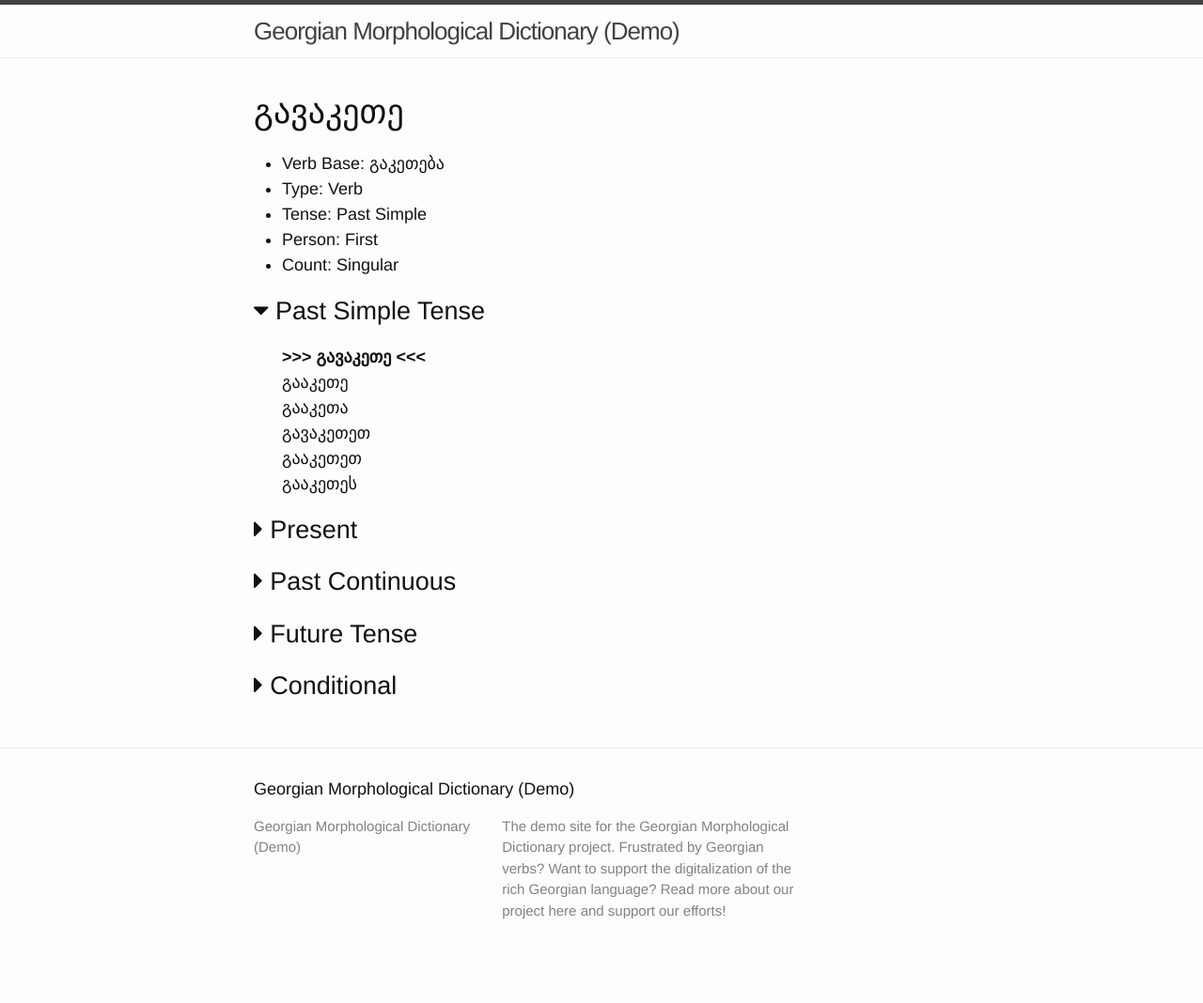
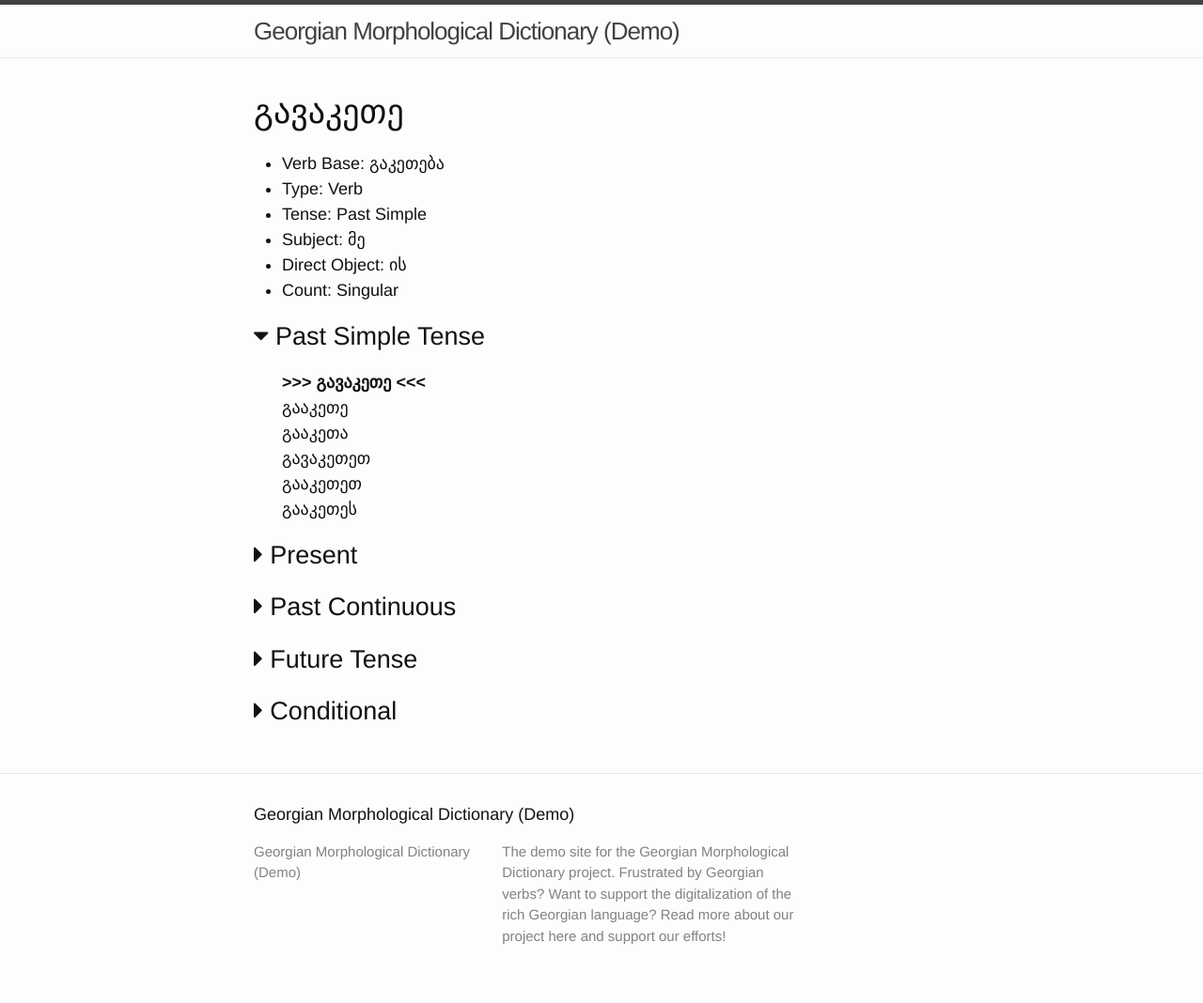
Before and after one commit to nwshane/georgian-morphology-demo, a Jekyll site: the page built from _posts/words/2016-03-02-გავაკეთე.markdown, in a window 1280 px wide. Shown: the whole page at 94% size. Built offline with Jekyll 4.4.1, drawn with Linux system fonts in a browser that asks for light colours; nearby versions of some CDN libraries; before the commit the page ends 1041 px from its top, so only the background shows below that.

Commit message:
Replaced Person: First with Subject and Direct Object on გავაკეთე page.

```diff
--- a/_posts/words/2016-03-02-გავაკეთე.markdown
+++ b/_posts/words/2016-03-02-გავაკეთე.markdown
@@ -11,7 +11,8 @@ categories: words
   * Verb Base: გაკეთება
   * Type: Verb
   * Tense: Past Simple
-  * Person: First
+  * Subject: მე
+  * Direct Object: ის
   * Count: Singular
 </section>
 
```
